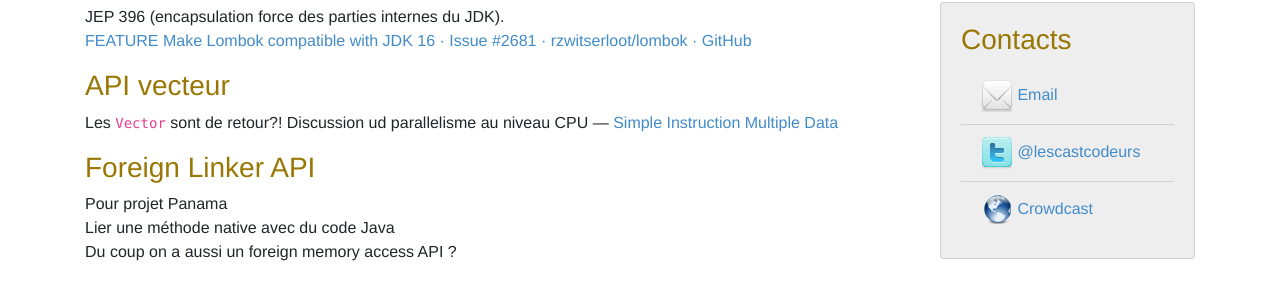
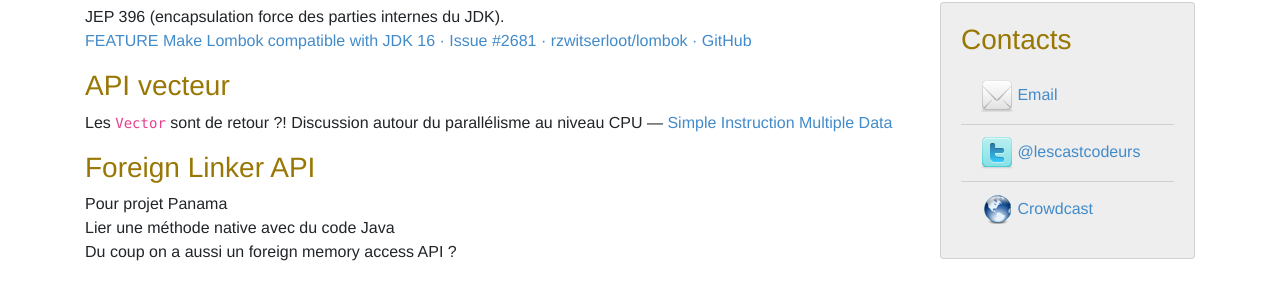
Before and after one commit to lescastcodeurs/lescastcodeurs.com, a Jekyll site: the page built from _posts/2021-06-07-lcc-257-interview-java-16-avec-jose-paumard-et-henri-tremblay-partie-2.md, in a window 1280 px wide. Shown: the part 586-867 px from the top of the page. Built offline with Jekyll 4.4.1, drawn with Linux system fonts in a browser that asks for light colours; comment, search, counter and statistics services are not loaded.

Commit message:
Correction de typos sur lcc-257-interview-java-16-avec-jose-paumard-et-henri-tremblay-partie-2.md b/_posts/2021-06-07-lcc-257-interview-java-16-avec-jose-paumard-et-henri-tremblay-partie-2

```diff
--- a/_posts/2021-06-07-lcc-257-interview-java-16-avec-jose-paumard-et-henri-tremblay-partie-2.md
+++ b/_posts/2021-06-07-lcc-257-interview-java-16-avec-jose-paumard-et-henri-tremblay-partie-2.md
@@ -28,8 +28,8 @@ JEP 396 (encapsulation force des parties internes du JDK).
 
 ### API vecteur
 
-Les `Vector` sont de retour?!
-Discussion ud parallelisme au niveau CPU — [Simple Instruction Multiple Data](https://fr.wikipedia.org/wiki/Single_instruction_multiple_data)
+Les `Vector` sont de retour ?!
+Discussion autour du parallélisme au niveau CPU — [Simple Instruction Multiple Data](https://fr.wikipedia.org/wiki/Single_instruction_multiple_data)
 
 ### Foreign Linker API
 
```
